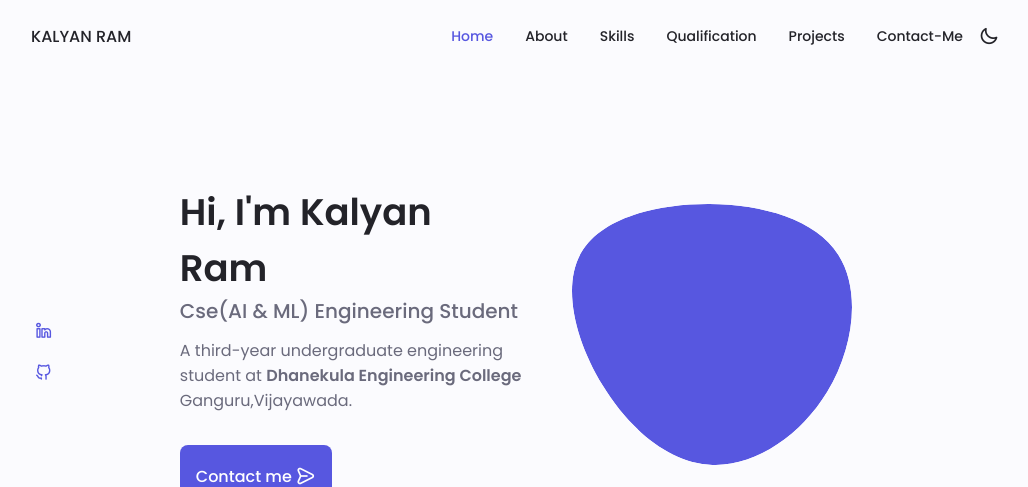
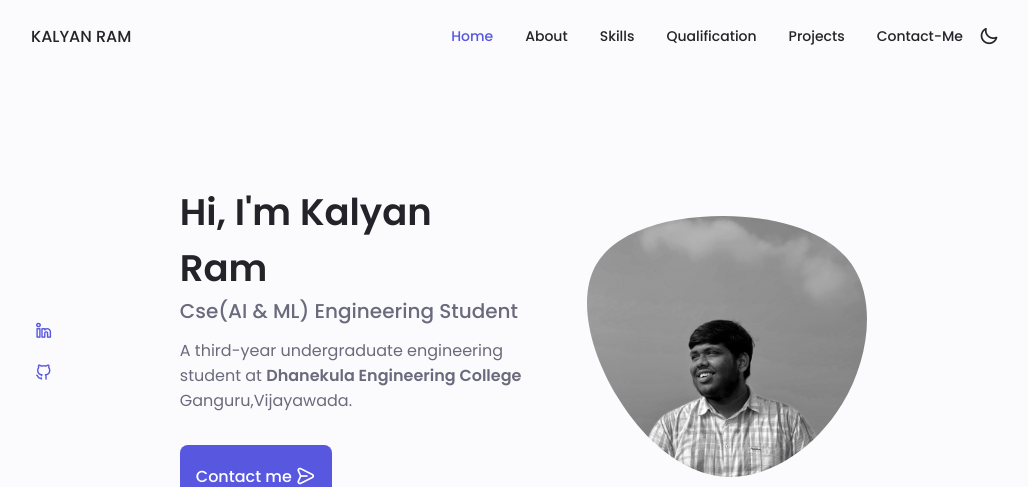
Before and after one commit to kalyankr4914323/kalyanramwebsite, a plain HTML site: page index.html in a window 1280 px wide. Shown: the top 487 px of the page, without its empty margins (125-1153 px from the left). Drawn offline with nearby package versions, Linux system fonts and the light colour scheme.

Commit message:
Update index.html

```diff
--- a/index.html
+++ b/index.html
@@ -109,11 +109,11 @@
                       129.362C2.45775 97.8511 -7.48481 59.1033 6.67581 34.5279C20.9871 10.1032 59.7028
                      -0.149132 97.9666 0.00163737C136.23 0.303176 174.193 10.857 190.312 36.4879Z"
                   />
-                  <img
+                  <image
                     class="home__blob-img"
                     x="-79"
                     y="-46"
-                    xlink:href="Portfolio-Website-master 2/assets/img/Pro.jpg"
+                    xlink:href="Portfolio-Website-master 2/assets\img\Pro.jpg"
                   />
                 </g>
               </svg>
```
